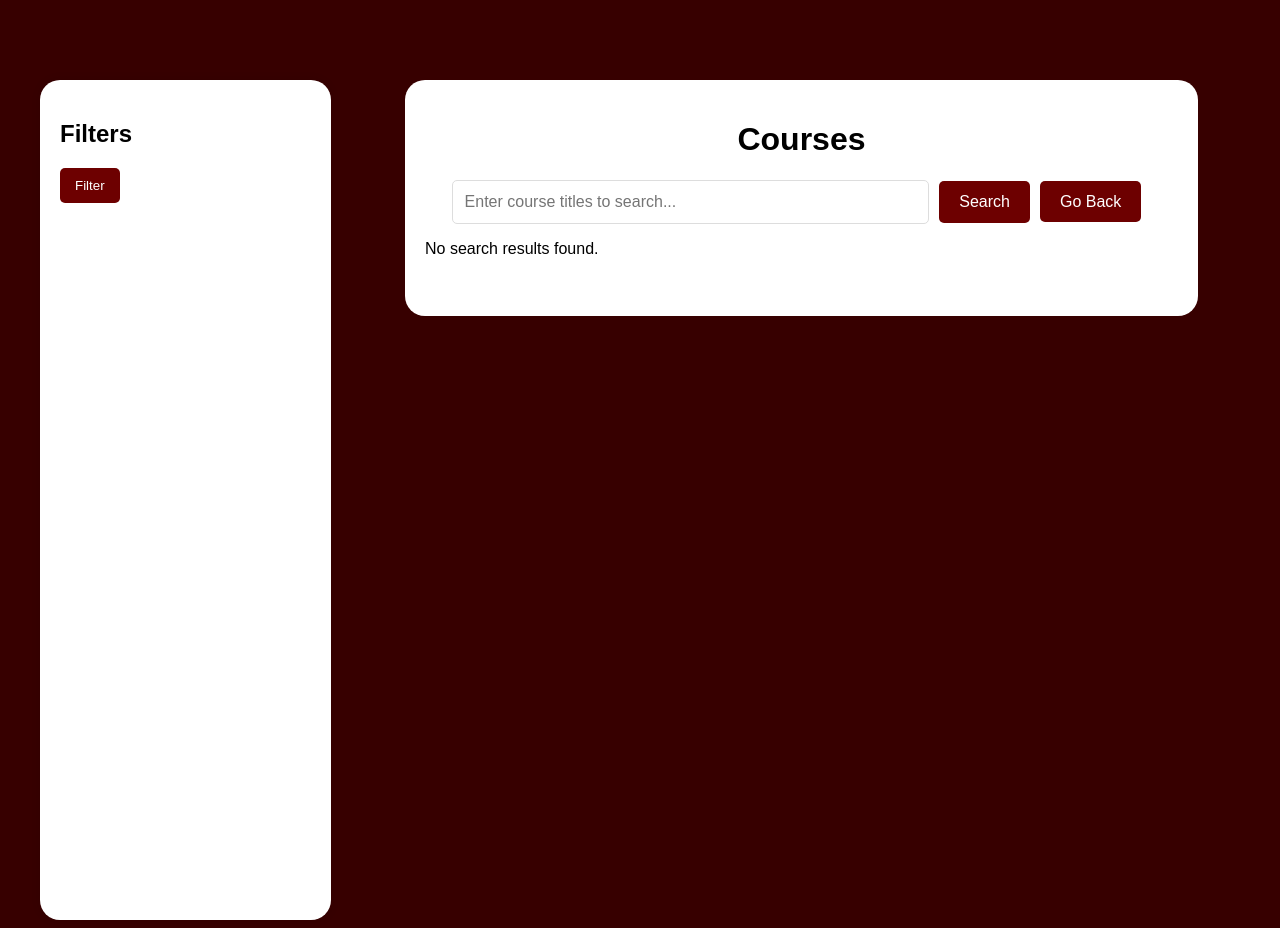
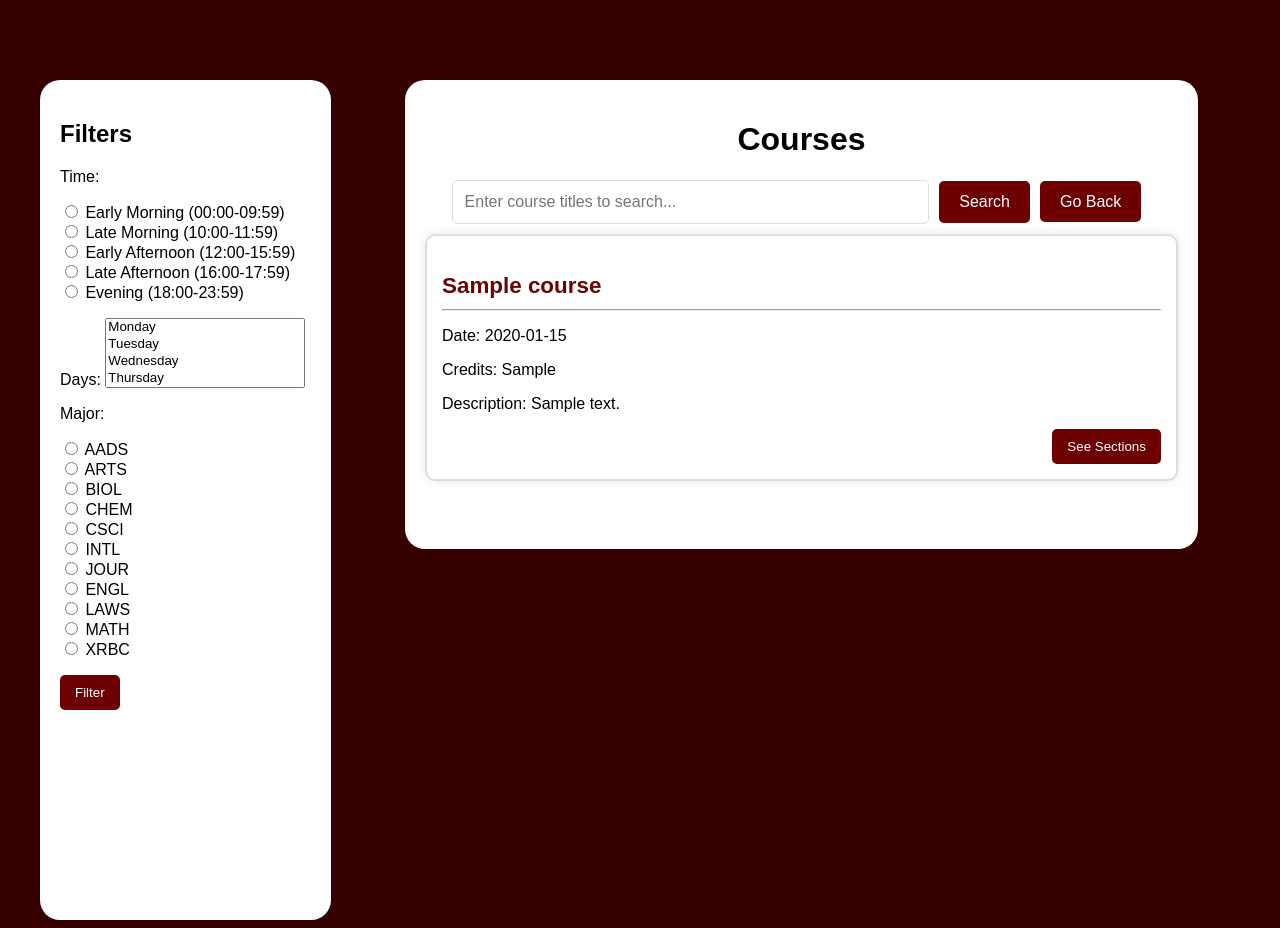
Before and after one commit to CSCI3356-Fall2023/Django-Unchained, a Django app: page /search/ in a window 1280 px wide. Shown: the part 56-984 px from the top of the page. Run offline with Django 4.2, Linux system fonts and the light colour scheme; tables that the repository leaves empty hold one stand-in row (values such as "Sample post").

Commit message:
Fix disappearing filter if empty search query

```diff
--- a/DjangoUnchained/EagleVision/templates/course_selection.html
+++ b/DjangoUnchained/EagleVision/templates/course_selection.html
@@ -45,8 +45,8 @@
                 {{ form.as_p }}
                 <button type="submit">Filter</button>
             </form>
+        </div>
 
-        </div>
         <div class="main-content">
         <div class="box m-2 w-90 h-90">
             <h1>Courses</h1>
--- a/DjangoUnchained/EagleVision/views.py
+++ b/DjangoUnchained/EagleVision/views.py
@@ -366,8 +366,6 @@ def search_results(request):
         days = request.GET.getlist('date')
         time_slots = request.GET.getlist('time_slot')
 
-        if not search_query:
-            return render(request, 'course_selection.html', {'error': 'Please enter a valid search query'})
         courses = Course.objects.filter(title__icontains=search_query)
         if term:
             courses = courses.filter(term__icontains=term)
```
Lines whose indentation alone changed are shown as unchanged.
